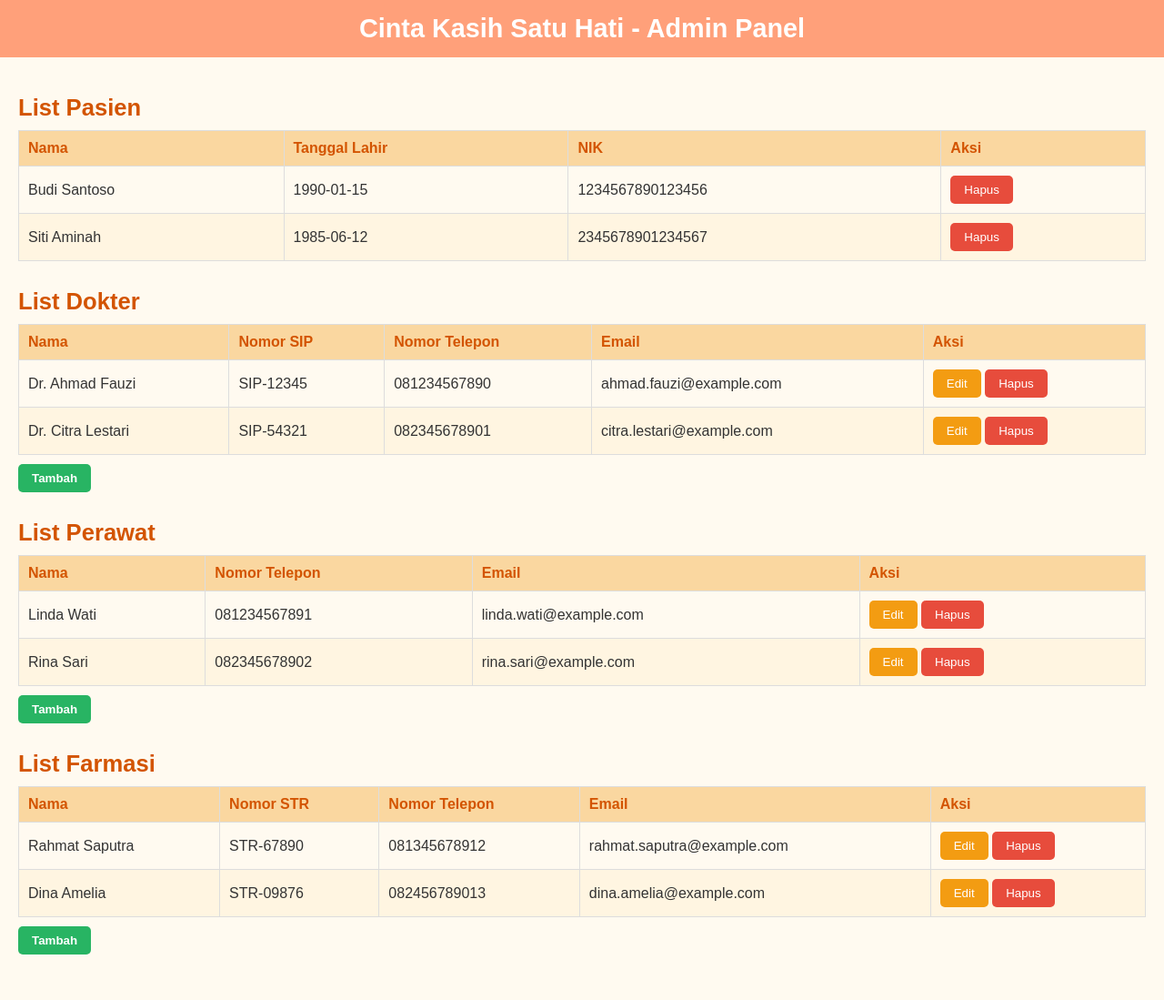
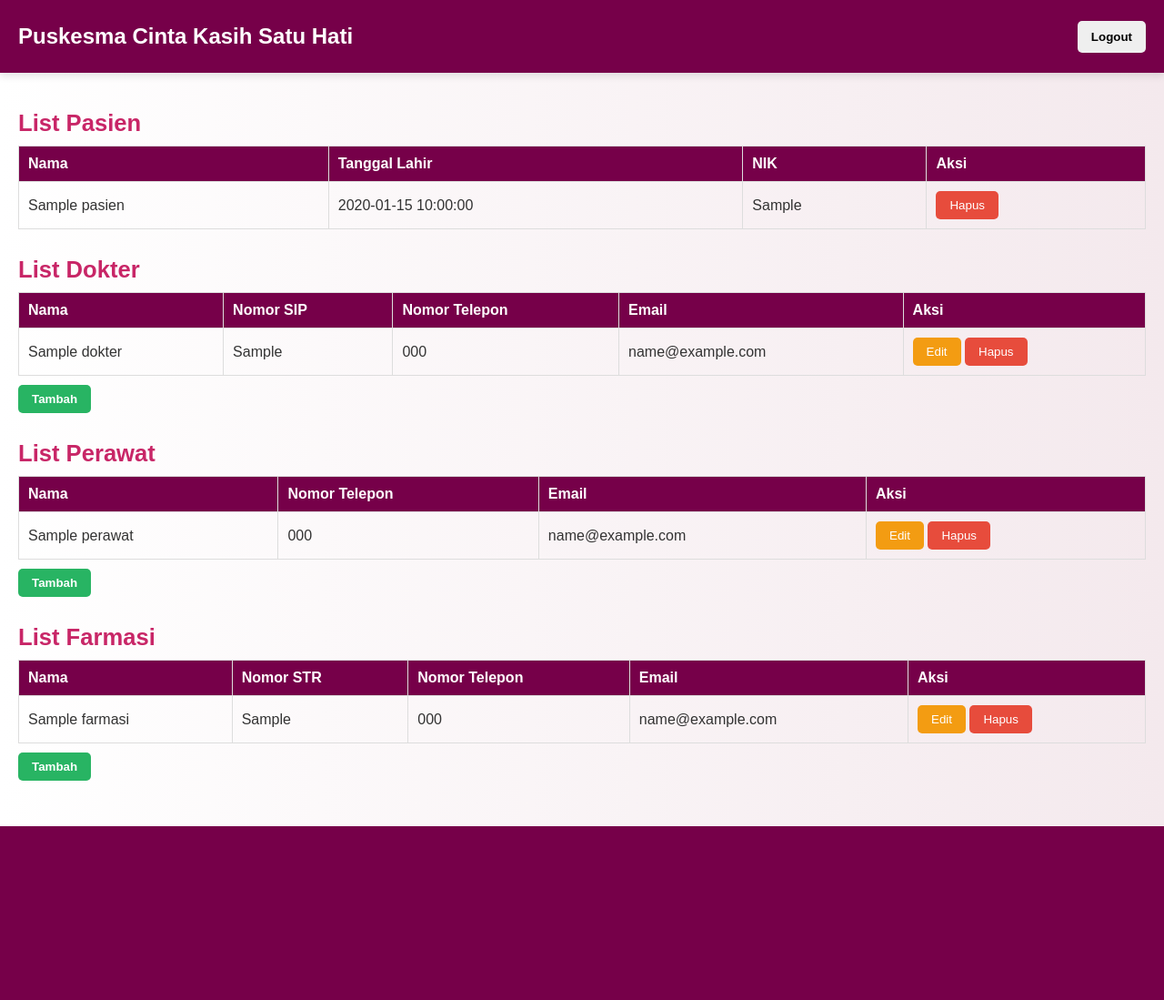
Before and after one commit to AufarR/sik-tubes, a PHP site: page /admin in a window 1280 px wide. Shown: the whole page at 91% size. After the commit the page ends 908 px from the top, so only its background shows below. Run offline with PHP 8.4, Linux system fonts and the light colour scheme; the visitor is signed in with stand-in values (Sample User, id 1); tables that the repository leaves empty or names only in its code hold one stand-in row (values such as "Sample post").

Commit message:
rapihin header admin dan update kode buat admin

```diff
--- a/admin/admin.css
+++ b/admin/admin.css
@@ -1,32 +1,45 @@
-/* admin.css */
-
 /* Global Styles */
 body {
+  margin: 0;
   font-family: Arial, sans-serif;
-    margin: 0;
-    padding: 0;
-    background-color: #FFFAF0;
+  background: linear-gradient(to right,#ffffff, #f4e9ed) ;
   color: #333;
 }
 
 header {
-    background-color: #FFA07A;
-    color: white;
-    padding: 15px 20px;
-    text-align: center;
+  background-color: #760049;
+  display: flex;
+  justify-content: space-between;
+  align-items: center;
+  padding: 10px 20px;
+  box-shadow: 0 4px 8px rgba(0, 0, 0, 0.1);
 }
 
-  h1 {
-    margin: 0;
-    font-size: 1.8rem;
+header h1 {
+  font-size: 1.5rem;
+  color: #fff;
 }
 
+.header-buttons button {
+  color: 760049;
+  border: none;
+  padding: 10px 15px;
+  margin-left: 10px;
+  border-radius: 5px;
+  cursor: pointer;
+  font-weight: bold;
+}
+
+.header-buttons button:hover {
+  background-color: #f0d4df;
+  color: #c82667;
+}
   .main-content {
     padding: 20px;
   }
 
   h2 {
-    color: #D35400;
+    color: #c82667;
     font-size: 1.6rem;
     margin-bottom: 10px;
   }
@@ -49,17 +62,17 @@ body {
   }
 
   .data-table th {
-    background-color: #FAD7A0;
-    color: #D35400;
+    background-color: #760049;
+    color: white;
     font-weight: bold;
   }
 
   .data-table tbody tr:nth-child(even) {
-    background-color: #FFF5E1;
+    background-color: #f0d4df;
   }
 
   .data-table tbody tr:hover {
-    background-color: #FFE5C5;
+    background-color: #f0d4df;
   }
 
   /* Tombol */
--- a/admin/index.php
+++ b/admin/index.php
@@ -35,154 +35,205 @@ if ($_SESSION['role'] != 'admin') {
 </head>
 <body>
   <header class="header">
-    <h1>Cinta Kasih Satu Hati - Admin Panel</h1>
+  <h1>Puskesma Cinta Kasih Satu Hati</h1>
+    <div class="header-buttons">
+      <button class="btn-logout" onclick="location.href='/auth/logout.php'">Logout</button>
+    </div>
   </header>
 
   <main class="main-content">
     <!-- List Pasien -->
     <section class="list-section">
       <h2>List Pasien</h2>
-      <table class="data-table">
-        <thead>
-          <tr>
+
+<?php
+// Create connection
+include_once("../lib/connection.php");
+$conn = connectDB();
+$sql_pasien = "
+        SELECT *
+        FROM pasien
+    ";
+    $stmt_pasien = $conn->prepare($sql_pasien);
+    $stmt_pasien->execute();
+    $result_pasien = $stmt_pasien->get_result();
+
+    // Tampilkan data jika ada hasil
+    if ($result_pasien->num_rows > 0) {
+      echo "<div class='table-container'>"; // Bungkus tabel dalam div untuk styling
+      echo "<table class='data-table'>"; // Gunakan kelas untuk styling tabel
+      echo "<thead><tr>
           <th>Nama</th>
           <th>Tanggal Lahir</th>
           <th>NIK</th>
           <th>Aksi</th>
-          </tr>
-        </thead>
-        <tbody>
-          <tr>
-            <td>Budi Santoso</td>
-            <td>1990-01-15</td>
-            <td>1234567890123456</td>
+      </tr></thead><tbody>";
+
+      while ($row = $result_pasien->fetch_assoc()) {
+
+          // Tampilkan data dalam tabel
+          echo "<tr>
+              <td>{$row['nama']}</td>
+              <td>{$row['tgl_lahir']}</td>
+              <td>{$row['nik']}</td>
               <td>
-              <button class="btn-hapus" onclick="hapusData('Pasien', 'Budi Santoso')">Hapus</button>
+                  <button onclick=\"hapusdata({$row['id']})\" class='btn-hapus'>Hapus</button>
               </td>
-          </tr>
-          <tr>
-            <td>Siti Aminah</td>
-            <td>1985-06-12</td>
-            <td>2345678901234567</td>
-            <td>
-              <button class="btn-hapus" onclick="hapusData('Pasien', 'Siti Aminah')">Hapus</button>
-            </td>
-          </tr>
-        </tbody>
-      </table>
+          </tr>";
+      }
+
+      echo "</tbody></table></div>";
+    } else {
+        echo "<p>Data tidak ditemukan.</p>";
+    }
+?>
     </section>
 
     <!-- List Dokter -->
     <section class="list-section">
       <h2>List Dokter</h2>
-      <table class="data-table">
-        <thead>
-          <tr>
+      <?php
+// Create connection
+include_once("../lib/connection.php");
+$conn = connectDB();
+$sql_dokter = "
+        SELECT *
+        FROM dokter
+    ";
+    $stmt_dokter = $conn->prepare($sql_dokter);
+    $stmt_dokter->execute();
+    $result_dokter = $stmt_dokter->get_result();
+
+    // Tampilkan data jika ada hasil
+    if ($result_dokter->num_rows > 0) {
+      echo "<div class='table-container'>"; // Bungkus tabel dalam div untuk styling
+      echo "<table class='data-table'>"; // Gunakan kelas untuk styling tabel
+      echo "<thead><tr>
             <th>Nama</th>
             <th>Nomor SIP</th>
             <th>Nomor Telepon</th>
             <th>Email</th>
             <th>Aksi</th>
-          </tr>
-        </thead>
-        <tbody>
-          <tr>
-            <td>Dr. Ahmad Fauzi</td>
-            <td>SIP-12345</td>
-            <td>081234567890</td>
-            <td>ahmad.fauzi@example.com</td>
+      </tr></thead><tbody>";
+
+      while ($row = $result_dokter->fetch_assoc()) {
+
+          // Tampilkan data dalam tabel
+          echo "<tr>
+              <td>{$row['nama']}</td>
+              <td>{$row['sip']}</td>
+              <td>{$row['no_telp']}</td>
+              <td>{$row['email']}</td>
               <td>
-              <button class="btn-edit" onclick="editData('Dokter', 'Dr. Ahmad Fauzi', 'SIP-12345', '081234567890', 'ahmad.fauzi@example.com')">Edit</button>
-              <button class="btn-hapus" onclick="hapusData('Dokter', 'Dr. Ahmad Fauzi')">Hapus</button>
+                  <button onclick=\"hapusdata({$row['id']})\" class='btn-edit'>Edit</button>
+                  <button onclick=\"hapusdata({$row['id']})\" class='btn-hapus'>Hapus</button>
               </td>
-          </tr>
-          <tr>
-            <td>Dr. Citra Lestari</td>
-            <td>SIP-54321</td>
-            <td>082345678901</td>
-            <td>citra.lestari@example.com</td>
-            <td>
-              <button class="btn-edit" onclick="editData('Dokter', 'Dr. Citra Lestari', 'SIP-54321', '082345678901', 'citra.lestari@example.com')">Edit</button>
-              <button class="btn-hapus" onclick="hapusData('Dokter', 'Dr. Citra Lestari')">Hapus</button>
-            </td>
-          </tr>
-        </tbody>
-      </table>
+          </tr>";
+      }
+
+      echo "</tbody></table></div>";
+    } else {
+        echo "<p>Data tidak ditemukan.</p>";
+    }
+?>
       <button class="btn-tambah" onclick="tambahData('Dokter')">Tambah</button>
     </section>
 
     <!-- List Perawat -->
     <section class="list-section">
       <h2>List Perawat</h2>
-      <table class="data-table">
-        <thead>
-          <tr>
+      <?php
+// Create connection
+include_once("../lib/connection.php");
+$conn = connectDB();
+$sql_perawat = "
+        SELECT *
+        FROM perawat
+    ";
+    $stmt_perawat = $conn->prepare($sql_perawat);
+    $stmt_perawat->execute();
+    $result_perawat = $stmt_perawat->get_result();
+
+    // Tampilkan data jika ada hasil
+    if ($result_perawat->num_rows > 0) {
+      echo "<div class='table-container'>"; // Bungkus tabel dalam div untuk styling
+      echo "<table class='data-table'>"; // Gunakan kelas untuk styling tabel
+      echo "<thead><tr>
             <th>Nama</th>
             <th>Nomor Telepon</th>
             <th>Email</th>
             <th>Aksi</th>
-          </tr>
-        </thead>
-        <tbody>
-          <tr>
-            <td>Linda Wati</td>
-            <td>081234567891</td>
-            <td>linda.wati@example.com</td>
+      </tr></thead><tbody>";
+
+      while ($row = $result_perawat->fetch_assoc()) {
+
+          // Tampilkan data dalam tabel
+          echo "<tr>
+              <td>{$row['nama']}</td>
+              <td>{$row['no_telp']}</td>
+              <td>{$row['email']}</td>
               <td>
-              <button class="btn-edit" onclick="editData('Perawat', 'Linda Wati', '', '081234567891', 'linda.wati@example.com')">Edit</button>
-              <button class="btn-hapus" onclick="hapusData('Perawat', 'Linda Wati')">Hapus</button>
+                  <button onclick=\"hapusdata({$row['id']})\" class='btn-edit'>Edit</button>
+                  <button onclick=\"hapusdata({$row['id']})\" class='btn-hapus'>Hapus</button>
               </td>
-          </tr>
-          <tr>
-            <td>Rina Sari</td>
-            <td>082345678902</td>
-            <td>rina.sari@example.com</td>
-            <td>
-              <button class="btn-edit" onclick="editData('Perawat', 'Rina Sari', '', '082345678902', 'rina.sari@example.com')">Edit</button>
-              <button class="btn-hapus" onclick="hapusData('Perawat', 'Rina Sari')">Hapus</button>
-            </td>
-          </tr>
-        </tbody>
-      </table>
+          </tr>";
+      }
+
+      echo "</tbody></table></div>";
+    } else {
+        echo "<p>Data tidak ditemukan.</p>";
+    }
+?>
       <button class="btn-tambah" onclick="tambahData('Perawat')">Tambah</button>
     </section>
 
     <!-- List Farmasi -->
     <section class="list-section">
       <h2>List Farmasi</h2>
-      <table class="data-table">
-        <thead>
-          <tr>
+      <?php
+// Create connection
+include_once("../lib/connection.php");
+$conn = connectDB();
+$sql_farmasi = "
+        SELECT *
+        FROM farmasi
+    ";
+    $stmt_farmasi = $conn->prepare($sql_farmasi);
+    $stmt_farmasi->execute();
+    $result_farmasi = $stmt_farmasi->get_result();
+
+    // Tampilkan data jika ada hasil
+    if ($result_farmasi->num_rows > 0) {
+      echo "<div class='table-container'>"; // Bungkus tabel dalam div untuk styling
+      echo "<table class='data-table'>"; // Gunakan kelas untuk styling tabel
+      echo "<thead><tr>
             <th>Nama</th>
             <th>Nomor STR</th>
             <th>Nomor Telepon</th>
             <th>Email</th>
             <th>Aksi</th>
-          </tr>
-        </thead>
-        <tbody>
-          <tr>
-            <td>Rahmat Saputra</td>
-            <td>STR-67890</td>
-            <td>081345678912</td>
-            <td>rahmat.saputra@example.com</td>
+      </tr></thead><tbody>";
+
+      while ($row = $result_farmasi->fetch_assoc()) {
+
+          // Tampilkan data dalam tabel
+          echo "<tr>
+              <td>{$row['nama']}</td>
+              <td>{$row['str']}</td>
+              <td>{$row['no_telp']}</td>
+              <td>{$row['email']}</td>
               <td>
-              <button class="btn-edit" onclick="editData('Farmasi', 'Rahmat Saputra', 'STR-67890', '081345678912', 'rahmat.saputra@example.com')">Edit</button>
-              <button class="btn-hapus" onclick="hapusData('Farmasi', 'Rahmat Saputra')">Hapus</button>
+                  <button onclick=\"hapusdata({$row['id']})\" class='btn-edit'>Edit</button>
+                  <button onclick=\"hapusdata({$row['id']})\" class='btn-hapus'>Hapus</button>
               </td>
-          </tr>
-          <tr>
-            <td>Dina Amelia</td>
-            <td>STR-09876</td>
-            <td>082456789013</td>
-            <td>dina.amelia@example.com</td>
-            <td>
-              <button class="btn-edit" onclick="editData('Farmasi', 'Dina Amelia', 'STR-09876', '082456789013', 'dina.amelia@example.com')">Edit</button>
-              <button class="btn-hapus" onclick="hapusData('Farmasi', 'Dina Amelia')">Hapus</button>
-            </td>
-          </tr>
-        </tbody>
-      </table>
+          </tr>";
+      }
+
+      echo "</tbody></table></div>";
+    } else {
+        echo "<p>Data tidak ditemukan.</p>";
+    }
+?>
       <button class="btn-tambah" onclick="tambahData('Farmasi')">Tambah</button>
     </section>
   </main>
```
Lines whose indentation alone changed are shown as unchanged.
